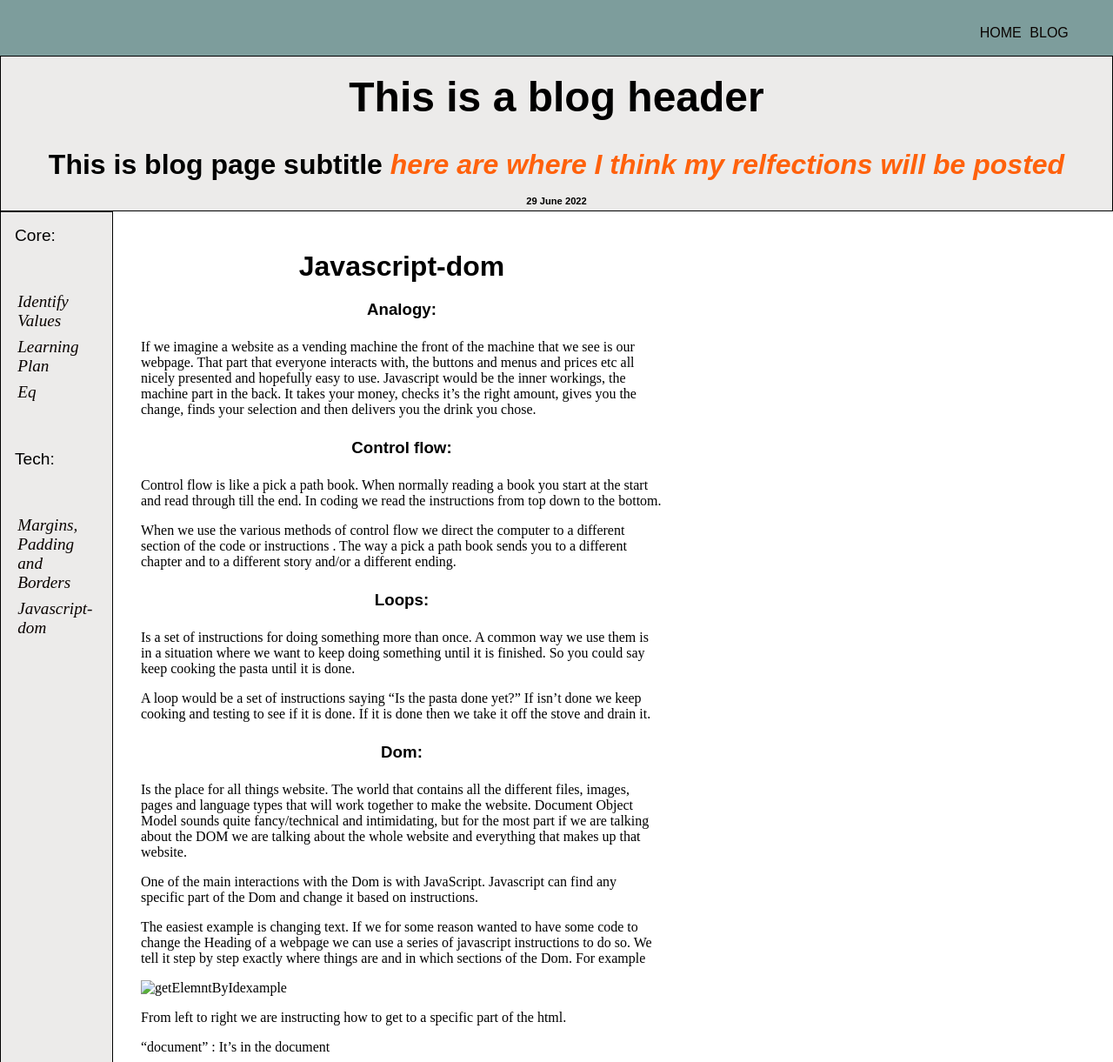
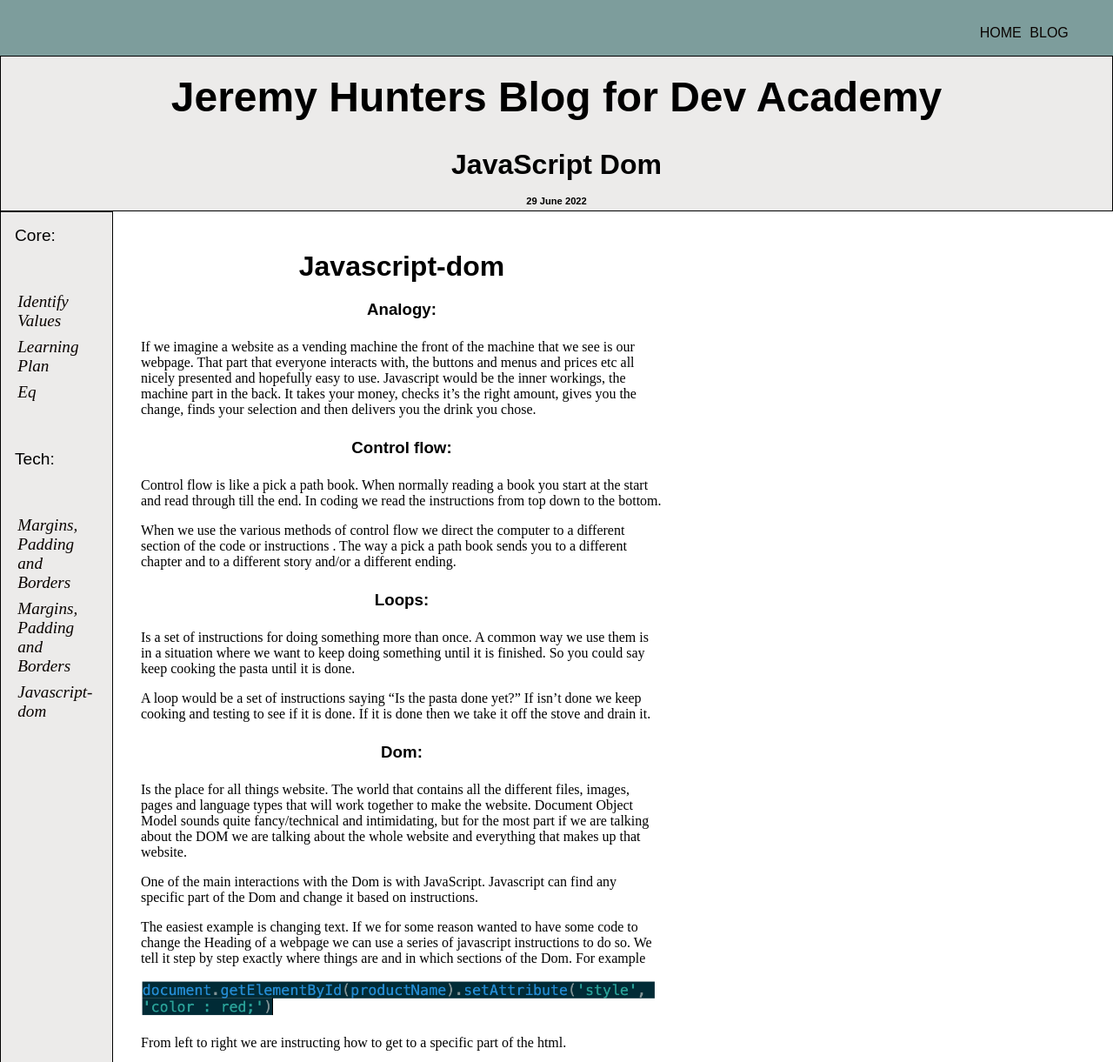
Before and after one commit to jeremy-hunter3692/jeremy-hunter3692.github.io, a plain HTML site: page blog/javascript-dom.html in a window 1280 px wide. Shown: the top 1221 px of the page at 87% size. Drawn offline with Linux system fonts and the light colour scheme.

Commit message:
fixing titles_headers

```diff
--- a/blog/javascript-dom.html
+++ b/blog/javascript-dom.html
@@ -19,8 +19,8 @@
 
 
    <header>
-      <h1>This is a blog header</h1>
-      <h2>This is blog page subtitle  <span><em>here are where I think my relfections will be posted</em> </span></h2>
+      <h1>Jeremy Hunters Blog for Dev Academy</h1>
+      <h2>JavaScript Dom</h2>
       <h4>29 June 2022</h4>
   </header>
 
@@ -46,7 +46,7 @@
             Tech:
           </p>
             <ul>
-              <li><a href="/blog/MarginsBlogPost.html">Margins, Padding and Borders</a></li>
+              <li><a href="/blog/MarginsBlogPost.html">Margins, Padding and Borders</a></li><li><a href="/blog/MarginsBlogPost.html">Margins, Padding and Borders</a></li>
               <li><a href="/blog/javascript-dom.html">Javascript-dom</a></li>
             </ul>
         </div>
@@ -86,7 +86,7 @@
           <p>The easiest example is changing text. If we for some reason wanted to have some code to change the Heading of a webpage we can use a series of javascript instructions to do so. We tell it step by step exactly where things are and in which sections of the Dom. For example
           </p>
 
-          <img src = "images/GetElementCode .png" class="img" alt="getElemntByIdexample">
+          <img src = "/images/GetElementCode .png" class="img" alt="getElemntByIdexample">
           <p>From left to right we are instructing how to get to a specific part of the html.
           </p>
           <p>“document” : It’s in the document
@@ -132,7 +132,7 @@
 
     <footer>
         <p id ="bottomlink" >
-        <a href="../index.html">Home</a>
+        <a href="index.html">Home</a>
         </p>
     </footer>
   </body>
```
Also changed, not shown: blog/blogpage.html (+2 -2 lines), blog/emotional-intelligence.html (+2 -2 lines), blog/learning-plan.html (+2 -2 lines), index.html (+1 -1 lines).
